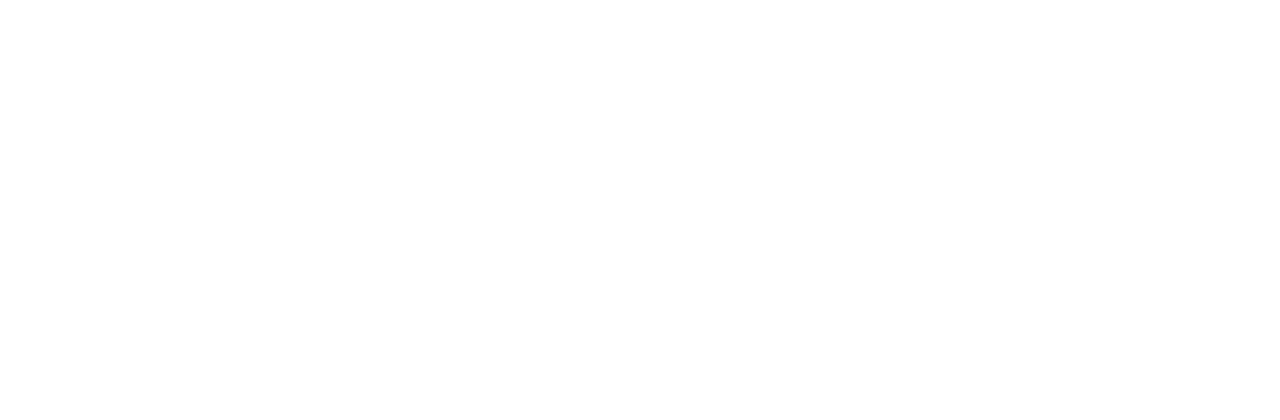
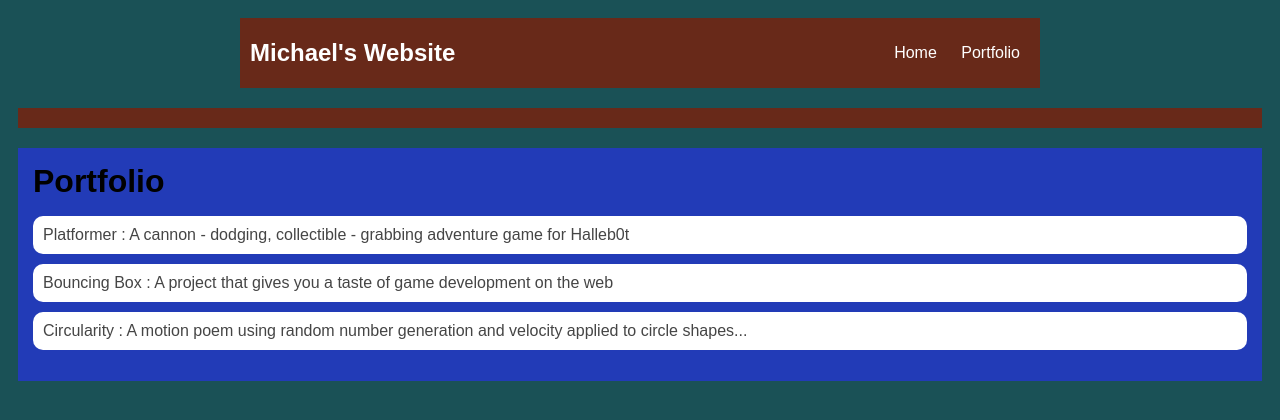
Before and after one commit to MichaelAbdelmalak761/MichaelAbdelmalak761.github.io, a plain HTML site: page portfolio.html in a window 1280 px wide. Drawn offline with Linux system fonts and the light colour scheme.

Commit message:
add portfolio.html file

```diff
--- a/portfolio.html
+++ b/portfolio.html
@@ -0,0 +1,36 @@
+<!DOCTYPE HTML>
+<html>
+    <head>
+        <title>Michael's Website</title>
+        <link rel="stylesheet" href="style.css">
+    </head>
+
+    <body>
+      <div id="all-contents">
+<nav>
+    <h1>Michael's Website</h1>
+    <ul id="nav-ul">
+        <li class="nav-li">
+            <a class="nav-a" href="index.html">Home</a>
+        </li>
+        <li class="nav-li">
+            <a class="nav-a" href="portfolio.html">Portfolio</a>
+        </li>
+    </ul>
+</nav>
+      </div>
+      <nav>
+        <!-- Nav stuff here...-->
+      </nav>
+      <main>
+        <div class="content">
+            <h1>Portfolio</h1>
+            <ul id="portfolio">
+                <li><a href="projects/platformer/">Platformer : A cannon - dodging, collectible - grabbing adventure game for Halleb0t</a></li>
+                <li><a href="projects/bouncing-box/">Bouncing Box : A project that gives you a taste of game development on the web </a></li>
+                <li><a href="projects/circularity/">Circularity : A motion poem using random number generation and velocity applied to circle shapes...</a></li>
+            </ul>
+        </div>
+    </main>
+    </body>
+</html>
--- a/style.css
+++ b/style.css
@@ -61,3 +61,28 @@ main {
 h2, h3 {
     margin: 0px;
 }
+/* portfolio styles */
+.content h1 {
+    color: black;
+}
+
+#portfolio {
+    list-style-type: none;
+    padding-left: 0;
+}
+
+#portfolio li {
+    background: #fff;
+    padding: 10px;
+    border-radius: 10px;
+    margin-bottom: 10px;
+}
+
+#portfolio li:hover {
+    background: #eee;
+}
+
+#portfolio a {
+    text-decoration: none;
+    color: #454545;
+}
```
